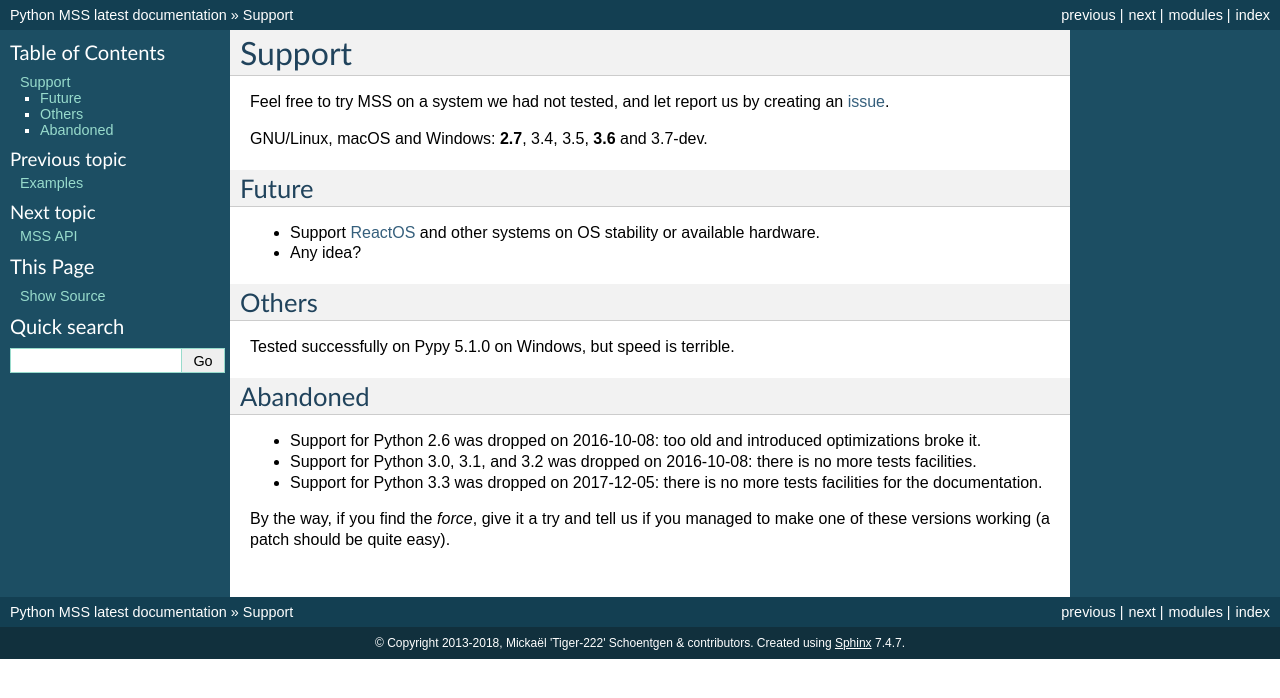
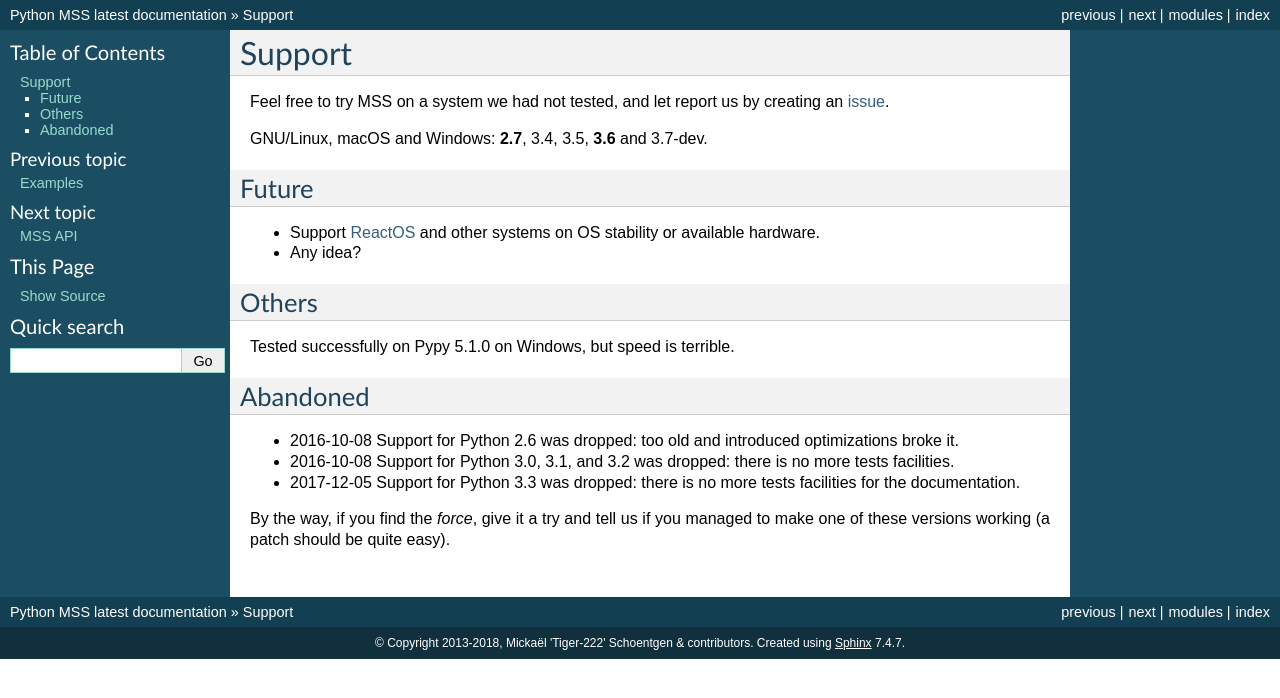
Before and after one commit to BoboTiG/python-mss, a Sphinx documentation site: the page built from docs/source/support.rst, in a window 1280 px wide. Shown: the top 698 px of the page. Built offline with Sphinx 7.4.7, drawn with Linux system fonts in a browser that asks for light colours.

Commit message:
update doc

```diff
--- a/docs/source/api.rst
+++ b/docs/source/api.rst
@@ -114,7 +114,7 @@ Methods
 
     :param bytes data: RGBRGB...RGB data.
     :param tuple size: The (width, height) pair.
-    :param int level: Zlib compression level.
+    :param int level: PNG compression level.
     :param str output: output's file name.
     :raises ScreenShotError: On error when writing ``data`` to ``output``.
 
--- a/docs/source/conf.py
+++ b/docs/source/conf.py
@@ -31,7 +31,7 @@ author = 'Tiger-222'
 # built documents.
 #
 # The short X.Y version.
-version = '3.1.2'
+version = '3.1.3'
 
 # The full version, including alpha/beta/rc tags.
 release = 'latest'
--- a/docs/source/support.rst
+++ b/docs/source/support.rst
@@ -23,8 +23,8 @@ Tested successfully on Pypy 5.1.0 on Windows, but speed is terrible.
 Abandoned
 =========
 
-- Support for Python 2.6 was dropped on 2016-10-08: too old and introduced optimizations broke it.
-- Support for Python 3.0, 3.1, and 3.2 was dropped on 2016-10-08: there is no more tests facilities.
-- Support for Python 3.3 was dropped on 2017-12-05: there is no more tests facilities for the documentation.
+- 2016-10-08 Support for Python 2.6 was dropped: too old and introduced optimizations broke it.
+- 2016-10-08 Support for Python 3.0, 3.1, and 3.2 was dropped: there is no more tests facilities.
+- 2017-12-05 Support for Python 3.3 was dropped: there is no more tests facilities for the documentation.
 
 By the way, if you find the *force*, give it a try and tell us if you managed to make one of these versions working (a patch should be quite easy).
```
Also changed, not shown: docs/source/examples.rst (+9 -0 lines), docs/source/usage.rst (+0 -10 lines), 2 other files.
